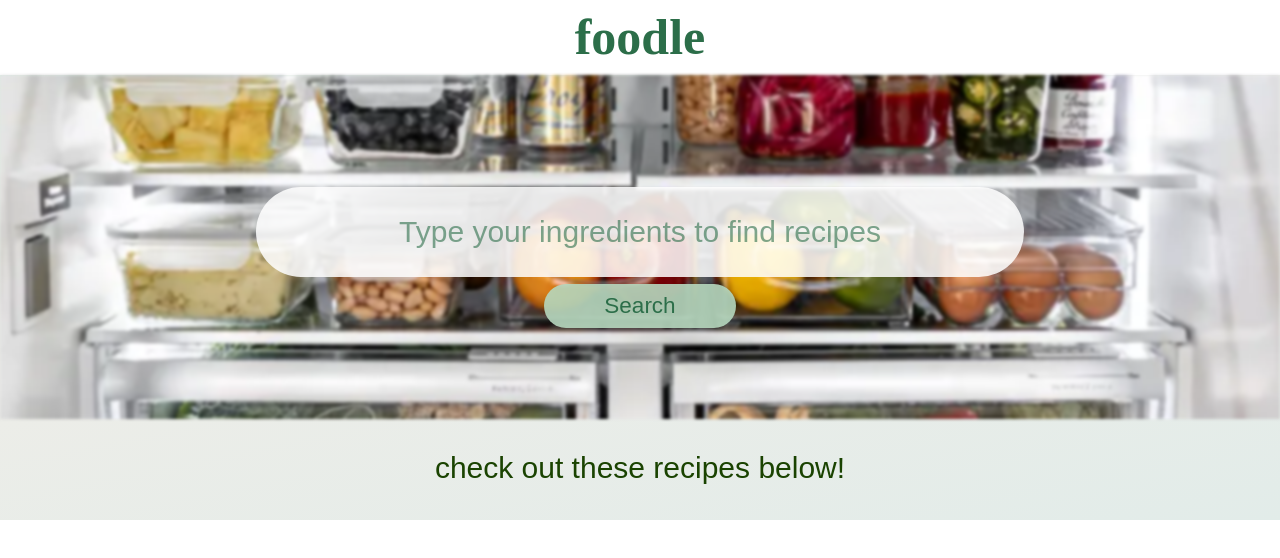
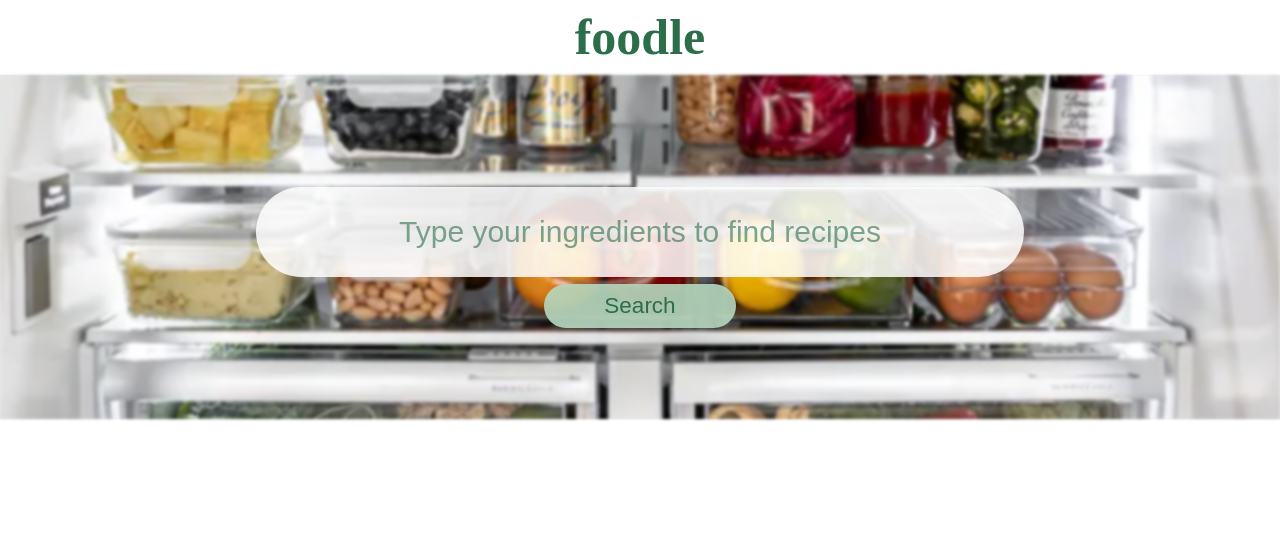
Before and after one commit to CodeNameAshley/final-project-recipe-app-project, a React (Create React App) app: page / in a window 1280 px wide. Shown: the top 558 px of the page. Built offline with nearby package versions, Linux system fonts and the light colour scheme; a web font is replaced by a local one.

Commit message:
added no results found functionality

```diff
--- a/src/components/App.js
+++ b/src/components/App.js
@@ -7,7 +7,7 @@ import RecipeInfo from "./RecipeInfo";
 import NavBar from "./NavBar";
 
 function App() {
-  const [searchResults, setSearchResults] = useState([]);
+  const [searchResults, setSearchResults] = useState(null);
   const [selectedRecipe, setSelectedRecipe] = useState({
     title: "test title",
     image: "test image",
--- a/src/components/SearchResults.js
+++ b/src/components/SearchResults.js
@@ -10,7 +10,9 @@ export default function SearchResults({ results, selectRecipe }) {
         check out these recipes below!
       </header>
       <div className="search-results__card">
-        {results &&
+        {results && results.length === 0 ? (
+          <p>No results found</p>
+        ) : (
           results.map((recipe) => (
             <RecipeCard
               key={recipe.id}
@@ -19,7 +21,8 @@ export default function SearchResults({ results, selectRecipe }) {
               image={recipe.image}
               selectRecipe={selectRecipe}
             />
-          ))}
+          ))
+        )}
       </div>
     </div>
   );
```
